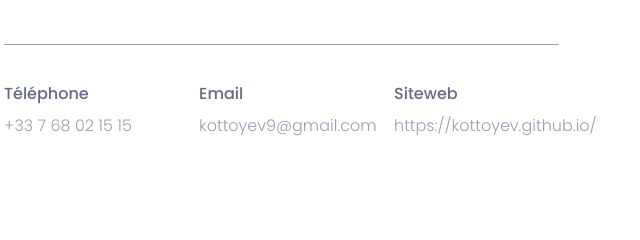
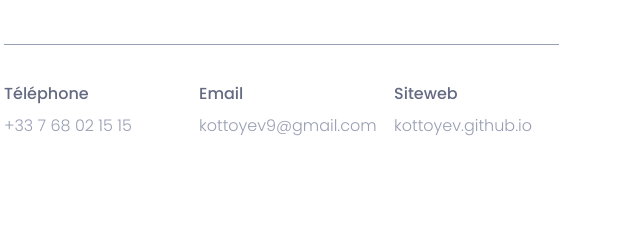
Before and after one commit to kottoyev/Kottoyev.github.io, a plain HTML site: page index.html in a window 1280 px wide. Shown: the part 1587-1827 px from the top of the page, 66-706 px from the left. Drawn offline with nearby package versions, Linux system fonts and the light colour scheme.

Commit message:
Update index.html

```diff
--- a/index.html
+++ b/index.html
@@ -148,7 +148,7 @@ Au cours de mes études, j'ai acquis des connaissances solides en programmation,
 									<div class="col-sm-4">
 										<div class="single-about-add-info">
 											<h3>siteweb</h3>
-											<p>https://kottoyev.github.io/</p>
+											<p>kottoyev.github.io</p>
 										</div>
 									</div>
 								</div>
```
